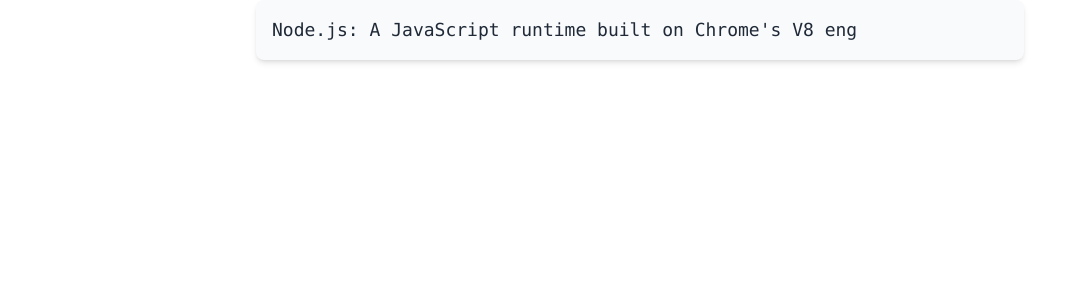
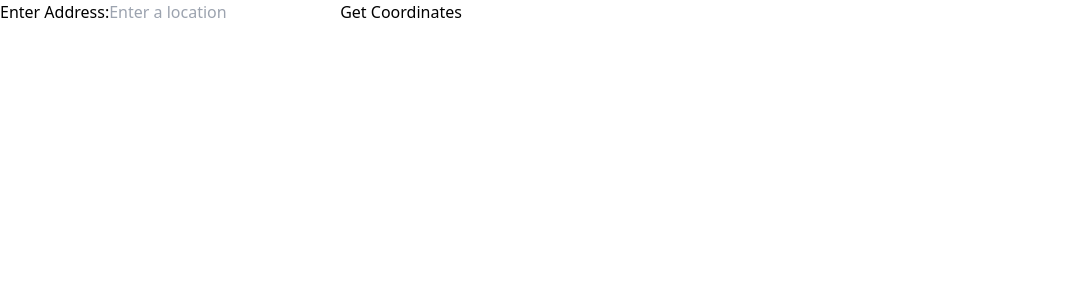
Before and after one commit to Sudhi-S-2003/Ui_design, a React (Create React App) app: page / in a window 1280 px wide. Shown: the top 300 px of the page, without its empty margins (0-1085 px from the left). Built offline with nearby package versions, Linux system fonts and the light colour scheme.

Commit message:
Location get no use api

```diff
--- a/package.json
+++ b/package.json
@@ -3,9 +3,11 @@
   "version": "0.1.0",
   "private": true,
   "dependencies": {
+    "@react-google-maps/api": "^2.19.3",
     "@testing-library/jest-dom": "^5.17.0",
     "@testing-library/react": "^13.4.0",
     "@testing-library/user-event": "^13.5.0",
+    "axios": "^1.7.7",
     "react": "^18.3.1",
     "react-dom": "^18.3.1",
     "react-scripts": "5.0.1",
--- a/src/App.js
+++ b/src/App.js
@@ -1,6 +1,7 @@
 import React, { useEffect, useState } from "react";
 // import Password from './components/Password/Password'
-import Typing from "./components/Typing/Typing";
+// import Typing from "./components/Typing/Typing";
+import LocationSearch from "./components/ReactGoogleMap/LocationSearch";
 // import DragAndDrop from './components/DragAndDrop/DragAndDrop.jsx'
 // import Header from './components/project2/Header'
 // import Navbar from './components/project2/Navbar'
@@ -9,40 +10,40 @@
 // import Form from './components/project1/Form'
 // import Project2 from './components/project2/Project2'
 function App() {
-  const MongoDBtext =
-    "MongoDB: A NoSQL database that uses a flexible JSON-like structure to store data, making it perfect for handling unstructured data.";
-  const Expresstext =
-    "Express: A web application framework for Node.js, designed for building APIs and web applications quickly and efficiently.";
-  const Reacttext =
-    "React: A JavaScript library for building fast, interactive user interfaces, mainly used for single-page applications.";
-  const Angulartext =
-    "Angular: A TypeScript-based web application framework developed by Google, popular for building dynamic and robust web apps.";
-  const Nodejstext =
-    "Node.js: A JavaScript runtime built on Chrome's V8 engine, used for building scalable and high-performance backend applications.";
-  const TailwindCSStext =
-    "TailwindCSS: A utility-first CSS framework for rapidly building custom designs directly in your HTML.";
+  // const MongoDBtext =
+  //   "MongoDB: A NoSQL database that uses a flexible JSON-like structure to store data, making it perfect for handling unstructured data.";
+  // const Expresstext =
+  //   "Express: A web application framework for Node.js, designed for building APIs and web applications quickly and efficiently.";
+  // const Reacttext =
+  //   "React: A JavaScript library for building fast, interactive user interfaces, mainly used for single-page applications.";
+  // const Angulartext =
+  //   "Angular: A TypeScript-based web application framework developed by Google, popular for building dynamic and robust web apps.";
+  // const Nodejstext =
+  //   "Node.js: A JavaScript runtime built on Chrome's V8 engine, used for building scalable and high-performance backend applications.";
+  // const TailwindCSStext =
+  //   "TailwindCSS: A utility-first CSS framework for rapidly building custom designs directly in your HTML.";
 
-  const descriptions = [
-    MongoDBtext,
-    Expresstext,
-    Reacttext,
-    Angulartext,
-    Nodejstext,
-    TailwindCSStext,
-  ];
+  // const descriptions = [
+  //   MongoDBtext,
+  //   Expresstext,
+  //   Reacttext,
+  //   Angulartext,
+  //   Nodejstext,
+  //   TailwindCSStext,
+  // ];
 
-  const [currentIndex, setCurrentIndex] = useState(0);
-  const [isTypingComplete, setIsTypingComplete] = useState(false);
+  // const [currentIndex, setCurrentIndex] = useState(0);
+  // const [isTypingComplete, setIsTypingComplete] = useState(false);
 
-  useEffect(() => {
-    if (isTypingComplete) {
-      const timer = setTimeout(() => {
-        setIsTypingComplete(false);
-        setCurrentIndex((prevIndex) => (prevIndex + 1) % descriptions.length);
-      }, 0);
-      return () => clearTimeout(timer);
-    }
-  }, [isTypingComplete]);
+  // useEffect(() => {
+  //   if (isTypingComplete) {
+  //     const timer = setTimeout(() => {
+  //       setIsTypingComplete(false);
+  //       setCurrentIndex((prevIndex) => (prevIndex + 1) % descriptions.length);
+  //     }, 0);
+  //     return () => clearTimeout(timer);
+  //   }
+  // }, [isTypingComplete]);
   return (
     <div>
       {/* <Navbar/>
@@ -53,11 +54,12 @@
       {/* <Project2/> */}
       {/* <DragAndDrop/> */}
       {/* <Password/> */}
-      <Typing
+      {/* <Typing
         text={descriptions[currentIndex]}
         speed={10}
         onComplete={() => setIsTypingComplete(true)}
-      />
+      /> */}
+      <LocationSearch/>
     </div>
   );
 }
--- /dev/null
+++ b/src/components/ReactGoogleMap/LocationSearch.jsx
@@ -0,0 +1,67 @@
+import React, { useState } from 'react';
+import axios from 'axios';
+
+const LocationSearch = () => {
+  const [address, setAddress] = useState('');
+  const [coordinates, setCoordinates] = useState({ lat: '', lon: '' });
+  const [error, setError] = useState(null);
+
+  const handleSearch = async (e) => {
+    e.preventDefault();
+
+    try {
+      // Call OpenStreetMap Nominatim API for geocoding
+      const response = await axios.get(`https://nominatim.openstreetmap.org/search`, {
+        params: {
+          q: address,
+          format: 'json',
+          addressdetails: 1,
+          limit: 1,
+        },
+      });
+
+      if (response.data && response.data.length > 0) {
+        const location = response.data[0];
+        setCoordinates({
+          lat: location.lat,
+          lon: location.lon,
+        });
+        setError(null); // Clear any previous errors
+      } else {
+        setError('Location not found');
+      }
+    } catch (error) {
+      setError('Error fetching coordinates');
+      console.error(error);
+    }
+  };
+
+  return (
+    <div>
+      <form onSubmit={handleSearch}>
+        <label htmlFor="address">Enter Address:</label>
+        <input
+          type="text"
+          id="address"
+          value={address}
+          onChange={(e) => setAddress(e.target.value)}
+          placeholder="Enter a location"
+          required
+        />
+        <button type="submit">Get Coordinates</button>
+      </form>
+
+      {error && <p style={{ color: 'red' }}>{error}</p>}
+
+      {coordinates.lat && coordinates.lon && (
+        <div>
+          <h3>Coordinates:</h3>
+          <p>Latitude: {coordinates.lat}</p>
+          <p>Longitude: {coordinates.lon}</p>
+        </div>
+      )}
+    </div>
+  );
+};
+
+export default LocationSearch;
```
Also changed, not shown: 1 other file (tests, documents, lock files or other folders).
